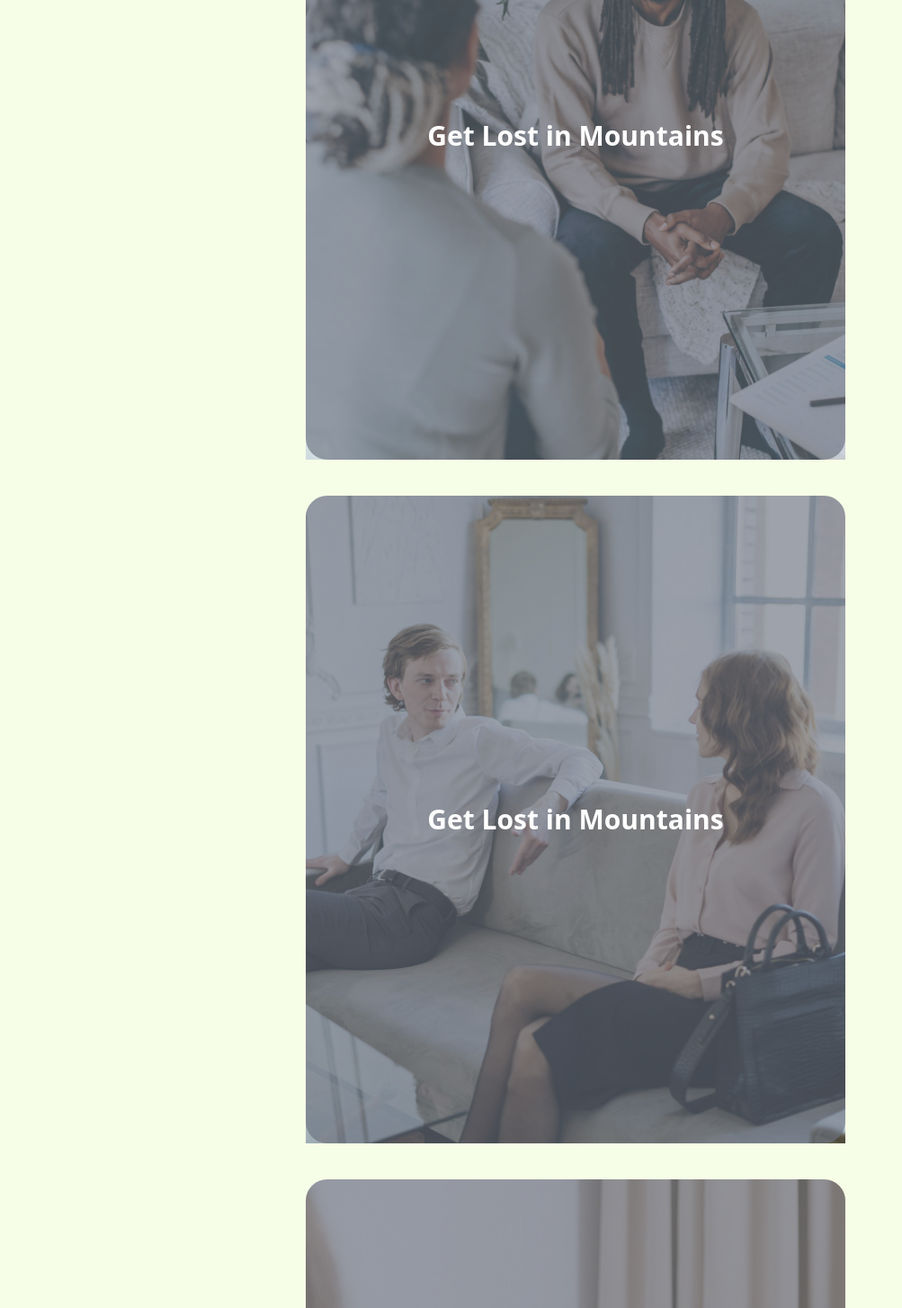
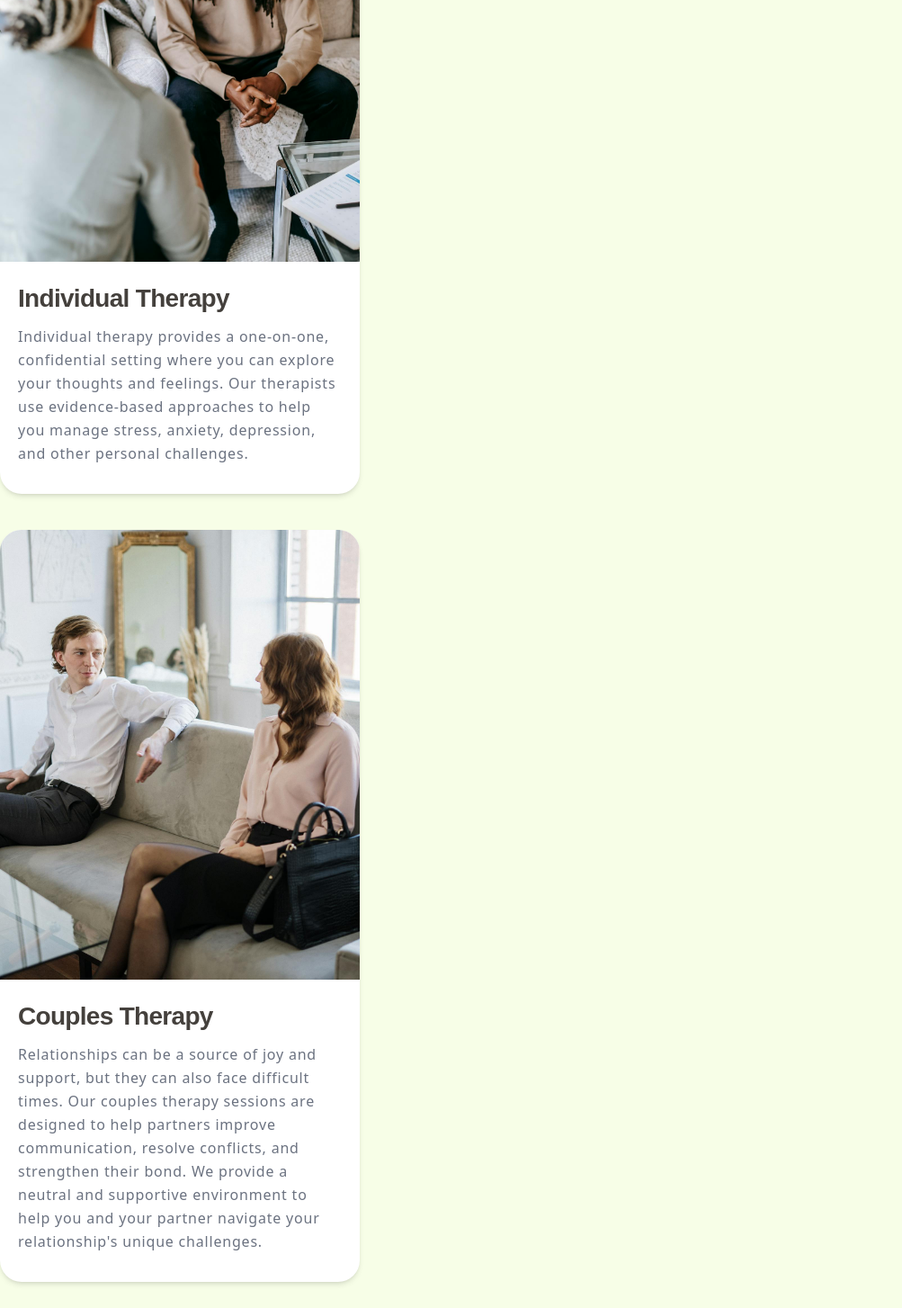
Before and after one commit to Quincy-Fer/Harmony-Therapy-Website, a React (Vite) app: page / in a window 1280 px wide. Shown: the part 2280-3734 px from the top of the page at 90% size, without its empty margins (0-1003 px from the left). Built offline with nearby package versions, Linux system fonts and the light colour scheme.

Commit message:
Change description for cards, create and style therapycard

```diff
--- a/src/Components/TherapyCard.jsx
+++ b/src/Components/TherapyCard.jsx
@@ -1,14 +1,14 @@
 const TherapyCard = ({ title, description, img, alt }) => {
   return (
-    <div class="relative max-w-[600px] max-h-[720px] overflow-hidden mx-auto mt-10">
-      <img
-        class=" object-contain rounded-3xl over "
-        src={img}
-        alt={alt}
-      />
-      <div class="absolute inset-0 bg-gray-500 opacity-65 rounded-3xl"></div>
-      <div class="absolute inset-0 flex items-center justify-center">
-        <h2 class="text-white text-3xl font-bold">Get Lost in Mountains</h2>
+    <div className="mt-10 max-w-[400px] bg-white rounded-3xl shadow-md">
+      <img src={img} alt={alt} className="rounded-t-3xl h-[500px] w-[400px] object-cover object-top" />
+
+      <div className="p-5">
+        <h5 className="mb-2 text-[28px] font-nunito font-bold tracking-tight text-stone-700 ">
+          {title}
+        </h5>
+
+        <p className="mb-3 leading-relaxed tracking-wider text-gray-500 ">{description}</p>
       </div>
     </div>
   );
--- a/src/Sections/Therapies.jsx
+++ b/src/Sections/Therapies.jsx
@@ -21,7 +21,7 @@ const Therapies = () => {
           </p>
         </div>
       </div>
-      <div className="">
+      <div className=" ">
         {THERAPIES.map((therapy) => (
           <TherapyCard
             key={therapy.key}
--- a/src/constants/index.js
+++ b/src/constants/index.js
@@ -25,42 +25,42 @@ export const THERAPIES = [
     key: 1,
     title: "Individual Therapy",
     description:
-      "One-on-one sessions to help you manage stress, anxiety, depression, and more. We offer personalized care to help you tackle life's challenges",
+      "Individual therapy provides a one-on-one, confidential setting where you can explore your thoughts and feelings. Our therapists use evidence-based approaches to help you manage stress, anxiety, depression, and other personal challenges.",
     imgURL: therapyIndividual,
-    alt: "Man being helped in individual therapy session"
+    alt: "Man being helped in individual therapy session",
   },
   {
     key: 2,
     title: "Couples Therapy",
     description:
-      "Enhance your relationship with improved communication and conflict resolution. Grow together into the person you want to be.",
+      "Relationships can be a source of joy and support, but they can also face difficult times. Our couples therapy sessions are designed to help partners improve communication, resolve conflicts, and strengthen their bond. We provide a neutral and supportive environment to help you and your partner navigate your relationship's unique challenges.",
     imgURL: therapyCouples,
-    alt: "Couple being helped in couple therapy session"
+    alt: "Couple being helped in couple therapy session",
   },
   {
     key: 3,
     title: "Family Therapy",
     description:
-      "Build healthier family dynamics and improve communication. Create a stronger, more harmonious family unit.",
+      "Family therapy aims to improve communication and relationships within the family unit. Whether you are dealing with conflicts, parenting issues, or life transitions, our therapists work with families to develop healthy communication patterns and stronger connections.",
     imgURL: therapyFamily,
-    alt: "Family being helped in family therapy session"
+    alt: "Family being helped in family therapy session",
   },
   {
     key: 4,
     title: "Group Therapy",
     description:
-      "Share experiences and learn from others in a supportive group setting. Find friendship and support in others.",
+      "Group therapy offers a supportive environment where you can share your experiences and learn from others facing similar challenges. Our groups are facilitated by experienced therapists and cover a range of topics, including anxiety, depression, grief, and addiction.",
     imgURL: therapyGroup,
-    alt: "Group being helped in group therapy session"
+    alt: "Group being helped in group therapy session",
   },
 
   {
     key: 5,
     title: "Child and Adolescent Therapy",
     description:
-      "Specialized care for young individuals facing emotional and behavioral challenges. Improve your mental health.",
+      "Children and teens face unique challenges that require specialized care. Our therapists are skilled in working with young people to address issues such as anxiety, depression, behavioral problems, and trauma. We use age-appropriate techniques to help them build resilience and healthy coping skills.",
     imgURL: therapyChild,
-    alt: "Adolescent  being helped in adolescent therapy session"
+    alt: "Adolescent being helped in therapy",
   },
 ];
 
```
